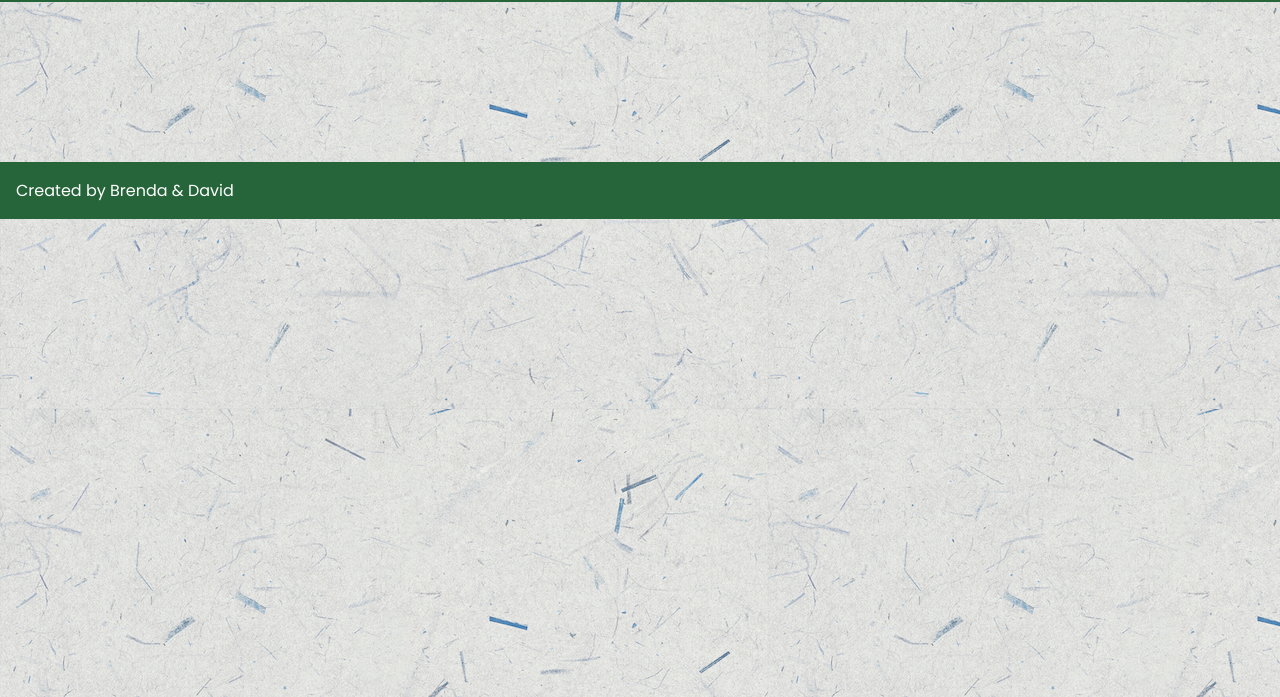
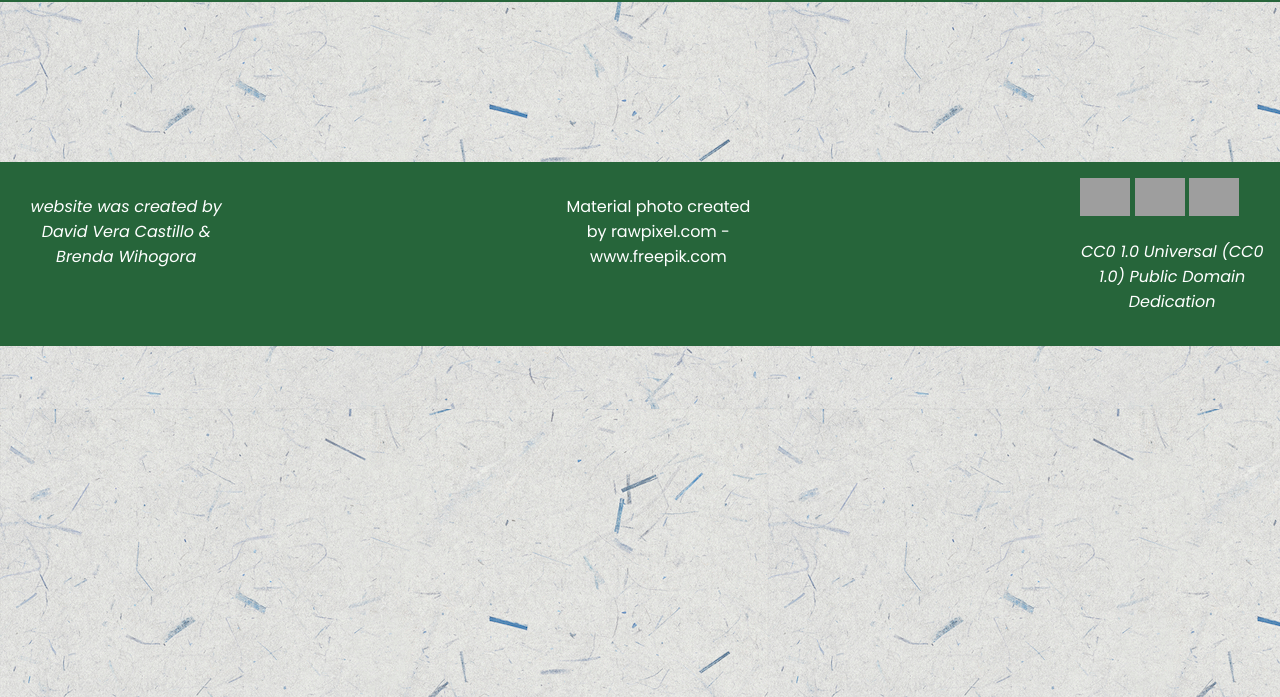
Before and after one commit to indigodavid/metropolitan-museum-of-art, a website built with webpack: page src/index.html in a window 1280 px wide. Shown: the part 103-800 px from the top of the page. Built offline with nearby package versions, Linux system fonts and the light colour scheme; some packages are replaced by stand-ins of ours; no server answers; grey boxes are pictures that could not be loaded.

Commit message:
Add a lisences and references to the footer

```diff
--- a/src/index.html
+++ b/src/index.html
@@ -24,7 +24,7 @@
         </li>
         <li>
           <a href="#" id="search">
-            <i class="fa-solid fa-magnifying-glass"></i>
+            <i class="fa-    fa-magnifying-glass"></i>
             Search
           </a>
         </li>
@@ -37,7 +37,21 @@
     </ul>
   </div>
   <footer>
-    Created by Brenda & David
+     <div>
+     <p class= "references"> <i>website was created by David Vera Castillo & Brenda Wihogora</i></p>
+    </div>
+    <div>
+    <p class= "references"><a href="https://www.freepik.com/photos/material">Material photo created by rawpixel.com - www.freepik.com</a></p>
+    </div>
+    <div>
+    <div class= "logs">
+      <img class="license-img" src="https://creativecommons.org/images/deed/FreeCulturalWorks_seal_x2.jpg" alt="license">
+      <img class="license-img" src="https://creativecommons.org/images/deed/cc_icon_white_x2.png " alt="">
+      <img class="license-img" src="https://creativecommons.org/images/deed/zero_white_x2.png " alt="">
+    </div>
+    <p class= "references"><i>CC0 1.0 Universal (CC0 1.0)
+Public Domain Dedication </i></p>
+    </div>
   </footer>
 </body>
 </html>
--- a/src/style.css
+++ b/src/style.css
@@ -164,3 +164,21 @@ nav ul {
   font-size: 2.5rem;
   font-weight: 700;
 }
+
+footer{
+  display: flex;
+  flex-direction: row;
+  gap: 20em;
+}
+
+.license-img{
+  width: 50px;
+}
+.logos{
+   display: flex;
+  flex-direction: row;
+}
+
+.references{
+  text-align: center;
+}
```
Also changed, not shown: src/images/footerlog.png (added).
